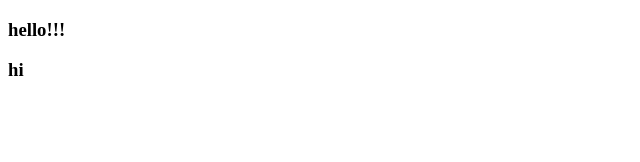
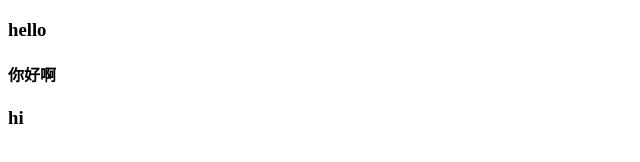
Before and after one commit to Clever-star/test, a plain HTML site: page index.html in a window 1280 px wide. Shown: the whole page, without its empty margins (0-640 px from the left). Drawn offline with Linux system fonts and the light colour scheme.

Commit message:
在vscode中的一次提交

```diff
--- a/index.html
+++ b/index.html
@@ -6,7 +6,8 @@
     <title>Document</title>
 </head>
 <body>
-    <h3>hello!!!</h3>
+    <h3>hello</h3>
+    <h4>你好啊</h4>
     <h3>hi</h3>
 </body>
 </html>
```
Also changed, not shown: 1 other file.
